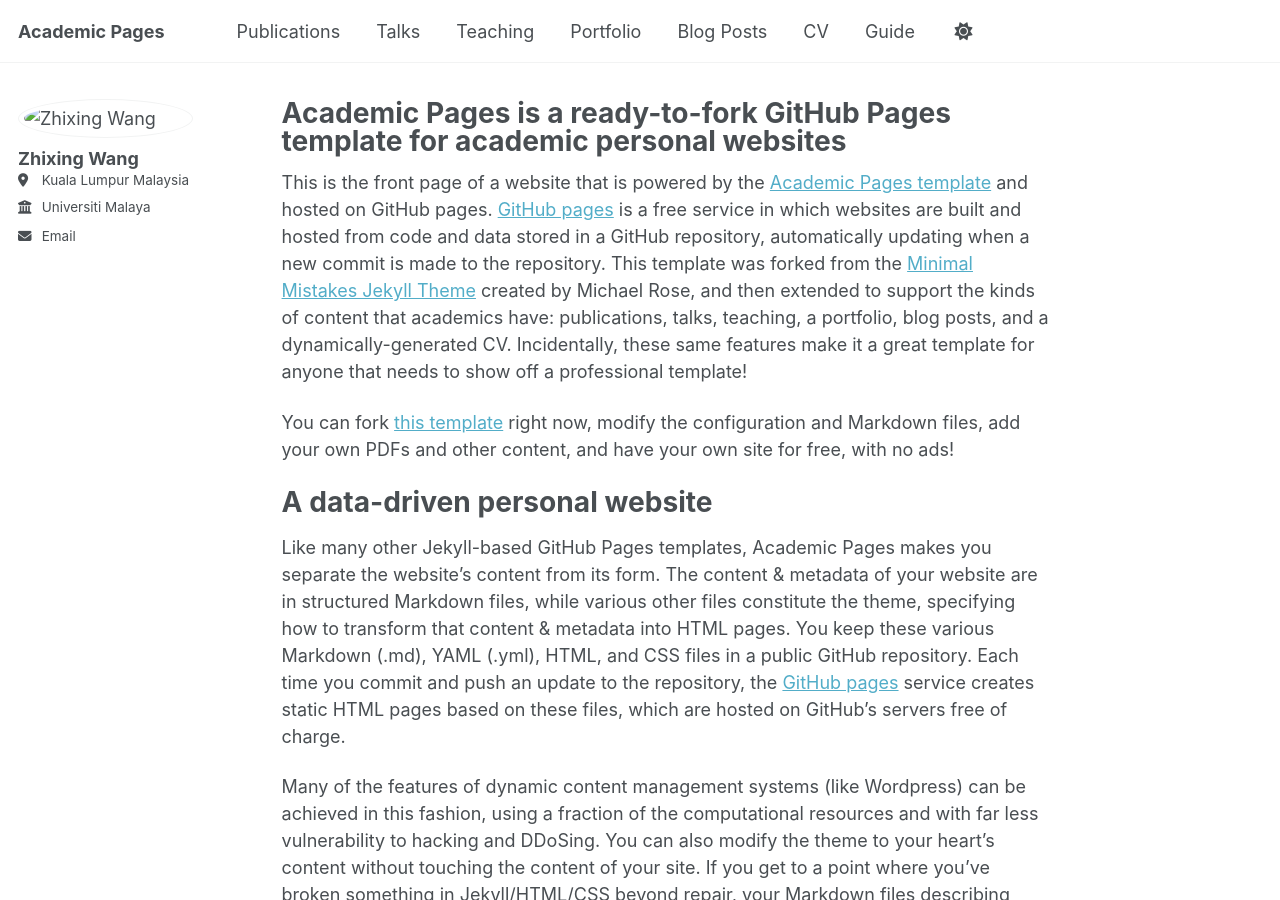
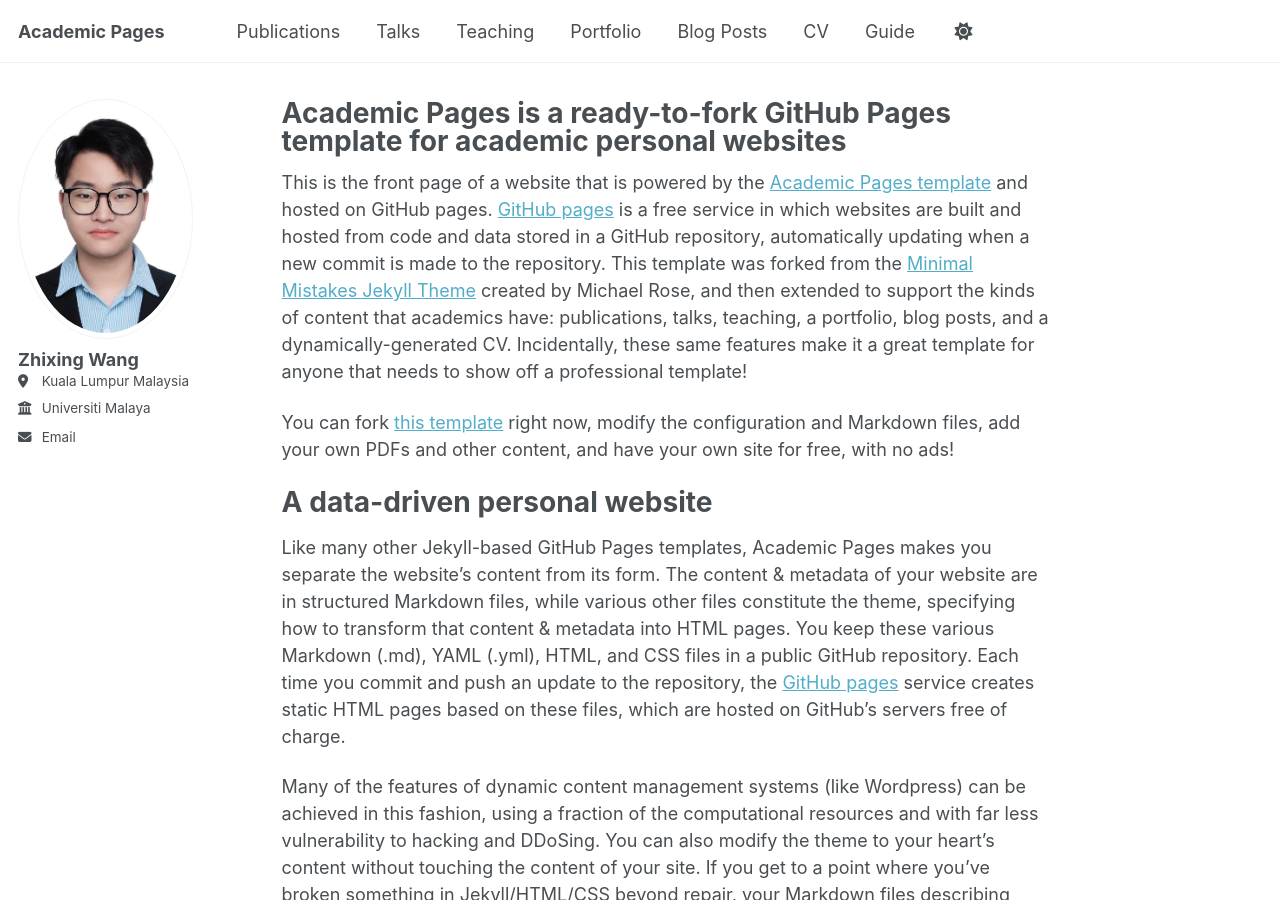
Before and after one commit to afrina-ceree/afrina-ceree.github.io, a Jekyll site: the page built from _pages/about.md, in a window 1280 px wide and 900 px high. Built offline with Jekyll 4.4.1, drawn with Linux system fonts in a browser that asks for light colours; a script that is not in the unit is left out.

Commit message:
Update _config.yml

```diff
--- a/_config.yml
+++ b/_config.yml
@@ -23,7 +23,7 @@ repository               : "afrina-ceree/afrina-ceree.github.io"
 #               Additional customization can be done by editing /_includes/author-profile.html
 author:
   # Biographic information
-  avatar           : "images/01.pic.jpg"
+  avatar           : "01.pic.jpg"
   name             : "Zhixing Wang"
   location         : "Kuala Lumpur Malaysia"
   employer         : "Universiti Malaya"
```
